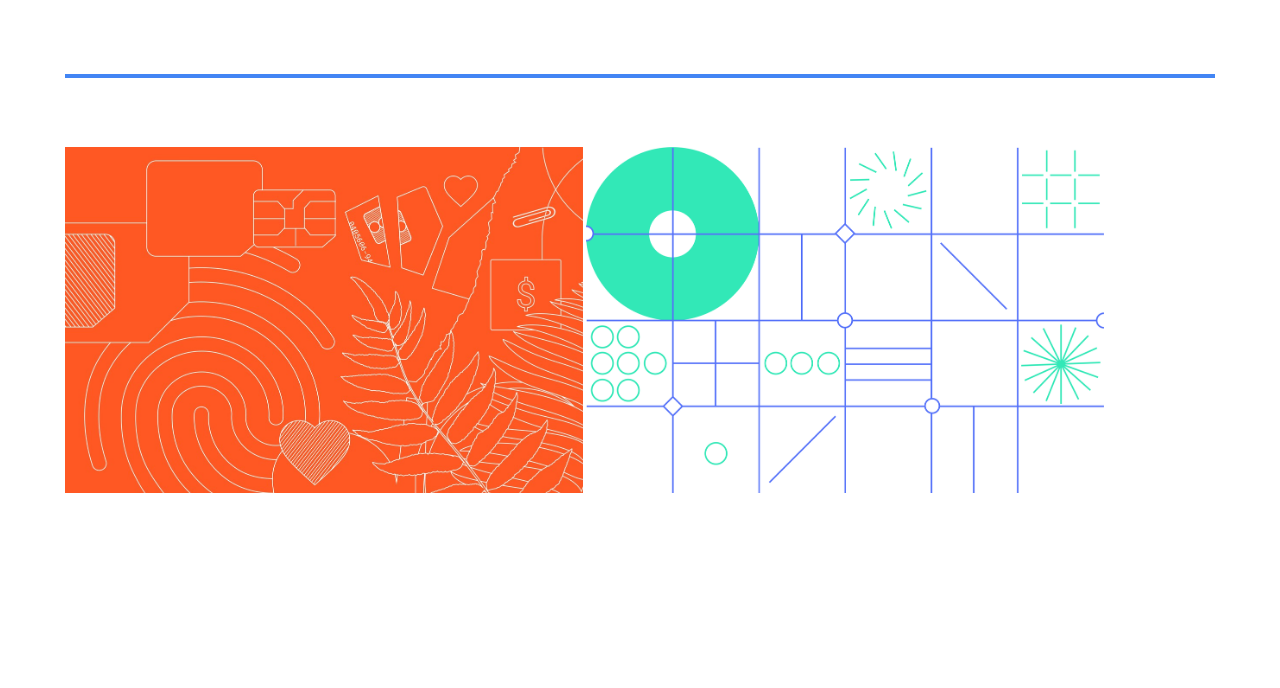
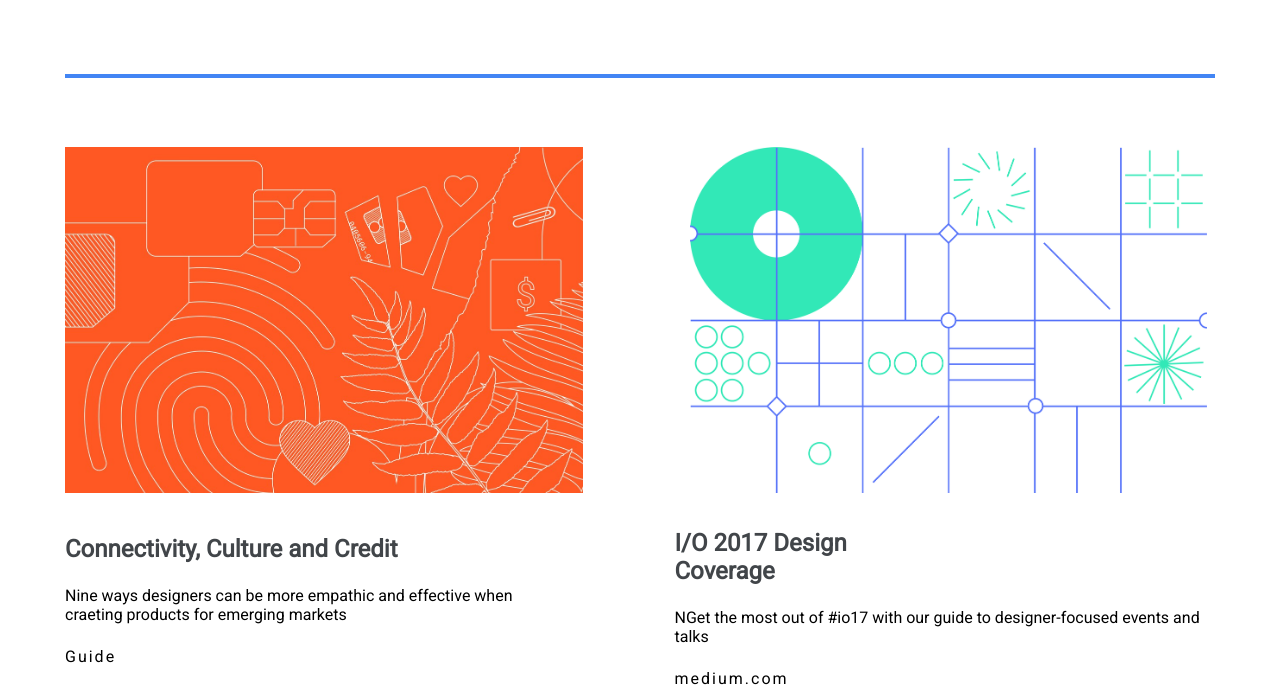
Before and after one commit to unakame/leccion-46-google-design, a plain HTML site: page index.html in a window 1280 px wide. Shown: the part 1838-2526 px from the top of the page. Before the commit the page ends 2335 px from the top, so only its background shows below. Drawn offline with Linux system fonts and the light colour scheme.

Commit message:
pictures and text

```diff
--- a/index.html
+++ b/index.html
@@ -72,6 +72,14 @@
    <div class="container-images">
      <img src="images/connectivity.jpg" class="left" style="width:45%; height: 45%;">
      <img src="images/migration.png" class="right" style="width:45%; height: 45%;">
+     <h2 class="title-1 column-xs-6">Connectivity, Culture and Credit</h2>
+     <p class="column-md-5 column-xs-6">Nine ways designers can be more empathic and effective when craeting products for emerging markets</p>
+     <p class="third-p spaced">Guide</p>
+     <div class="div-2-right">
+      <h2 class="title-1 column-xs-6">I/O 2017 Design Coverage</h2>
+      <p class="">NGet the most out of #io17 with our guide to designer-focused events and talks</p>
+      <p class="third-p spaced">medium.com</p>
+     </div>
    </div>
  </section>
 </body>
--- a/src/scss/main.scss
+++ b/src/scss/main.scss
@@ -160,6 +160,7 @@ $margin-anchor: 5%;
    margin-left:$margin-anchor *10;
 }
 
+/* THIRD SECTION */
 .third-section{
   @extend .margin-global;
 }
@@ -167,3 +168,17 @@ $margin-anchor: 5%;
 .container-images{
   margin-top:$margin-bottom-podcast*3;
 }
+
+.right{
+  margin-left: $margin-anchor+4;
+}
+
+.third-p{
+  @extend .spaced;
+  margin-top:$margin-bottom-podcast;
+}
+
+.div-2-right{
+  margin-left: $margin-anchor+48;
+  margin-top: -175px;
+}
```
Also changed, not shown: assets/css/main.css, 1 other file.
